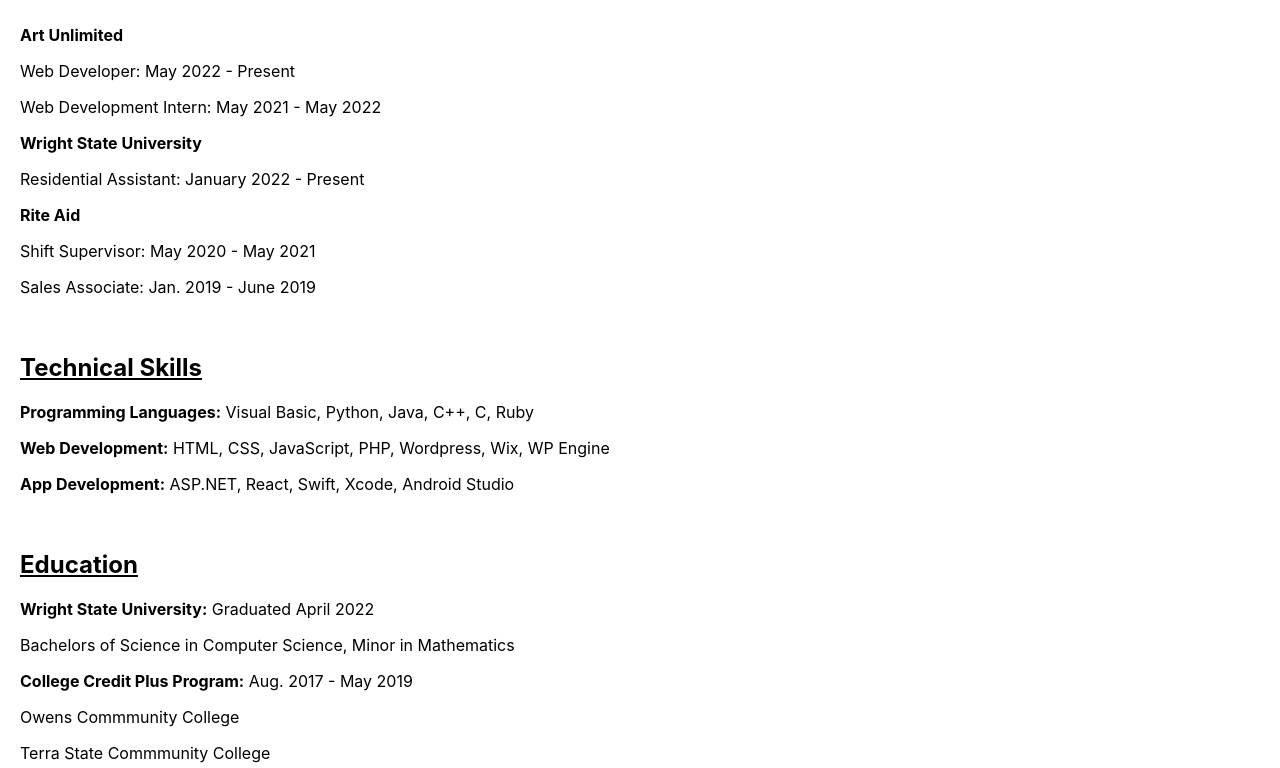
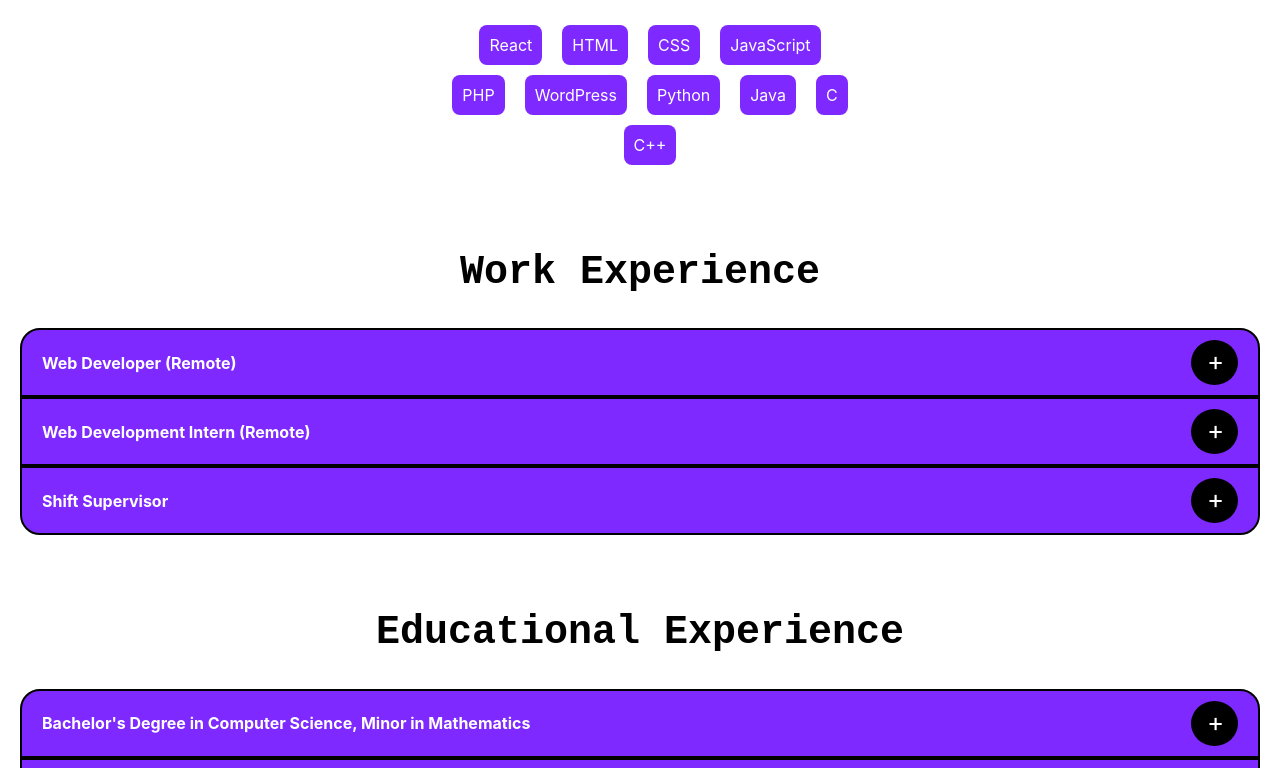
Before and after one commit to ronnigschwind/ronnigschwind.github.io, a React (Create React App) app: page / in a window 1280 px wide. Shown: the part 1060-1828 px from the top of the page. Built offline with nearby package versions, Linux system fonts and the light colour scheme.

Commit message:
Updates to Accordion component and Homepage

```diff
--- a/src/components/Accordion.js
+++ b/src/components/Accordion.js
@@ -1,9 +1,29 @@
-// import React from 'react'
+import './accordion.css'
 
-function Accordion(props) {
+function toggleAccordionItem(id) {
+    if (document.getElementById(id).style.display === 'none') {
+        document.getElementById(id).style.display = 'block'
+        document.getElementById(id + 'Btn').style.transform = 'rotate(45deg)'
+    } else {
+        document.getElementById(id).style.display = 'none'
+        document.getElementById(id + 'Btn').style.transform = 'none'
+    }
+}
+
+const Accordion = (props) => {
     return (
-        <div className='Accordion'>
-            <p>{props.titleAndDescription.description}</p>
+        <div className='Accordion' style={{padding: '0 20px'}}>
+            {props.accordionList.map((accordionItem, index) => (
+                <div className='accordionItem' key={index}>
+                    <div className='accordionToggleDiv' style={{display: 'flex', justifyContent: 'space-between', alignItems: 'center'}}>
+                        <p className='accordionTitle'><strong>{accordionItem.title}</strong></p>
+                        <p id={accordionItem.id + 'Btn'} className='accordionBtn' onClick={() =>  toggleAccordionItem(accordionItem.id)}>+</p>
+                    </div>
+                    <div id={accordionItem.id} className='accordionContent' style={{display: 'none'}}>
+                        <div>{accordionItem.description}</div>
+                    </div>
+                </div>
+            ))}
         </div>
     )
 }
--- /dev/null
+++ b/src/components/accordion.css
@@ -0,0 +1,30 @@
+.accordionItem {
+    background-color: #7e29ff;
+    color: white;
+    padding: 10px 20px;
+    border: 2px solid black;
+    display: block;
+}
+
+.accordionItem:first-child {
+    border-radius: 20px 20px 0 0;
+}
+
+.accordionItem:last-child {
+    border-radius: 0 0 20px 20px;
+}
+
+.accordionTitle {
+    margin: 0;
+}
+
+.accordionBtn {
+    margin: 0 0 0 10px;
+    background-color: black;
+    border-radius: 100%;
+    width: 25px;
+    height: 32px;
+    padding: 5px 6px 8px 16px;
+    font-size: 26px;
+    transition: transform 0.5s;
+}
--- a/src/pages/Home.js
+++ b/src/pages/Home.js
@@ -11,15 +11,82 @@
 
 const workExperience = [
   {
-    title: 'Web Developer',
-    description: {
-      bulletOne: 'Develop responsive websites using HTML, CSS, JavaScript, Wordpress, and React.',
-      bulletTwo: 'Continuously innovating web development processes to increase efficiency.',
-      bulletThree: 'Spearheading the development of a team lead role for the web developers.',
-      bulletFour: 'Enhanced and refined over 50 client websites.',
-      bulletFive: 'Built 9 websites as the lead developer from scratch for clients including two full stack websites using React.',
-      bulletSix: 'Created template websites that are marketed by the sales team to prospective clients.'
-    }
+    title: 'Web Developer (Remote)',
+    description:
+      <div>
+        <p style={{margin: 0}}>Art Unlimited | Angora, Minnesota | May 2022 - Present</p>
+        <ul style={{paddingLeft: 15, margin: '10px 0 5px'}}>
+          <li>Develop responsive websites using HTML, CSS, JavaScript, Wordpress, and React.</li>
+          <li>Continuously innovating web development processes to increase efficiency.</li>
+          <li>Spearheading the development of a team lead role for the web developers.</li>
+          <li>Enhanced and refined over 50 client websites.</li>
+          <li>Built 9 websites as the lead developer from scratch for clients including two full stack websites using React.</li>
+          <li>Created template websites that are marketed by the sales team to prospective clients.</li>
+        </ul>
+      </div>,
+    id: 'webDev'
+  },
+  {
+    title: 'Web Development Intern (Remote)',
+    description:
+      <div>
+        <p style={{margin: 0}}>Art Unlimited | Angora, Minnesota | May 2021 - May 2022</p>
+        <ul style={{paddingLeft: 15, margin: '10px 0 5px'}}>
+          <li>Learned the fundamentals of web development through online courses, company training, and working on 25+ client websites. </li>
+          <li>Learned how to perform QA (quality assurance) testing on websites before launching them using BrowserStack.</li>
+          <li>Added functionality to an internal web application using Visual Basic, SQL Server, and ASP.NET.</li>
+        </ul>
+      </div>,
+    id: 'webDevIntern'
+  },
+  {
+    title: 'Shift Supervisor',
+    description:
+      <div>
+        <p style={{margin: 0}}> Rite Aid | Oak Harbor, Ohio | May 2020 - May 2021</p>
+        <ul style={{paddingLeft: 15, margin: '10px 0 5px'}}>
+          <li>Completed tasks ahead of schedule by delegating work to other employees and increasing efficiency of how tasks were approached.</li>
+          <li>Trained new employees.</li>
+        </ul>
+      </div>,
+    id: 'shiftSupervisor'
+  }
+]
+
+const eduExperience = [
+  {
+    title: "Bachelor's Degree in Computer Science, Minor in Mathematics",
+    description:
+      <div>
+        <p style={{margin: 0}}>Wright State University | Dayton, Ohio | Graduated April 2022</p>
+        <ul style={{paddingLeft: 15, margin: '10px 0 5px'}}>
+          <li>In progress...</li>
+        </ul>
+      </div>,
+    id: 'WSU'
+  },
+  {
+    title: 'College Credit Plus Program',
+    description:
+      <div>
+        <p style={{margin: 0}}>Owens Community College, Terra State Community College | Aug. 2017 - May 2019</p>
+        <ul style={{paddingLeft: 15, margin: '10px 0 5px'}}>
+          <li>In progress...</li>
+        </ul>
+      </div>,
+    id: 'CCP'
+  },
+  {
+    title: 'High School Honors Diploma',
+    description:
+      <div>
+        <p style={{margin: 0}}> Oak Harbor High School | Oak Harbor, Ohio | Graduated 2019</p>
+        <ul style={{paddingLeft: 15, margin: '10px 0 5px'}}>
+          <li>In progress...</li>
+          <li>Valedictorian</li>
+        </ul>
+      </div>,
+    id: 'OHHS'
   }
 ]
 
@@ -36,47 +103,38 @@
         </div>
 
         <div style={{textAlign: 'center', padding: '0 20px', maxWidth: 1200, margin: 'auto'}}>
-          <h2 style={{fontSize: '40px', marginTop: '75px', fontFamily: 'monospace'}}>Work Experience</h2>
-          {/* <div style={{maxWidth: '100px', height: '8px', margin: 'auto', backgroundColor: '#29b0ff', borderRadius: '5px'}}></div> */}
-          {/* <p style={{margin: '35px auto', maxWidth: 650, fontSize: 20}}>Firstly, thanks for checking out my website! On this page you will find more information on my professional and educational experiences.</p> */}
+          <h2 style={{fontSize: '40px', marginTop: '75px', fontFamily: 'monospace'}}>Technical Skills</h2>
         </div>
 
-        <Accordion titleAndDescription={workExperience}/>
+        <div className='techSkills' style={{padding: '0 20px', textAlign: 'center', display: 'flex', flexWrap: 'wrap', justifyContent: 'center', maxWidth: 430, margin: 'auto'}}>
+          <p>React</p>
+          <p>HTML</p>
+          <p>CSS</p>
+          <p>JavaScript</p>
+          <p>PHP</p>
+          <p>WordPress</p>
+          <p>Python</p>
+          <p>Java</p>
+          <p>C</p>
+          <p>C++</p>
+        </div>
 
-        <div className="workExp" style={{ paddingLeft: "20px" }}>
-          <p style={{ fontWeight: "bold" }}>Art Unlimited</p>
-          <p>Web Developer: May 2022 - Present</p>
-          <p>Web Development Intern: May 2021 - May 2022</p>
+        <div style={{textAlign: 'center', padding: '0 20px', maxWidth: 1200, margin: 'auto'}}>
+          <h2 style={{fontSize: '40px', marginTop: '75px', fontFamily: 'monospace'}}>Work Experience</h2>
+        </div>
 
-          <p style={{ fontWeight: "bold" }}>Wright State University</p>
-          <p>Residential Assistant: January 2022 - Present</p>
+        <Accordion accordionList={workExperience}/>
 
-          <p style={{ fontWeight: "bold" }}>Rite Aid</p>
-          <p>Shift Supervisor: May 2020 - May 2021</p>
-          <p>Sales Associate: Jan. 2019 - June 2019</p>
-          <br/>
+        <div style={{textAlign: 'center', padding: '0 20px', maxWidth: 1200, margin: 'auto'}}>
+          <h2 style={{fontSize: '40px', marginTop: '75px', fontFamily: 'monospace'}}>Educational Experience</h2>
         </div>
-        <div className="techSkills" style={{ paddingLeft: "20px" }}>
-          <h2 style={{ textDecoration: "underline" }}>Technical Skills</h2>
-          <p><span style={{ display: "inline", fontWeight: "bold" }}>Programming Languages:</span> Visual Basic, Python, Java, C++, C, Ruby</p>
-          <p><span style={{ display: "inline", fontWeight: "bold" }}>Web Development:</span> HTML, CSS, JavaScript, PHP, Wordpress, Wix, WP Engine</p>
-          <p><span style={{ display: "inline", fontWeight: "bold" }}>App Development:</span> ASP.NET, React, Swift, Xcode, Android Studio</p>
-          <br/>
+
+        <Accordion accordionList={eduExperience}/>
+
+        <div style={{textAlign: 'center', margin: '80px 0'}}>
+          <Link to='/about' className='glowOnHover' style={{color: 'white', backgroundColor: 'black', padding: '10px', borderRadius: '8px'}}>See My Projects</Link>
+          <Link to='/about' className='glowOnHover' style={{marginLeft: '20px', color: 'white', backgroundColor: 'black', padding: '10px', borderRadius: '8px'}}>More About Me</Link>
         </div>
-        <div className="edu" style={{ paddingLeft: "20px" }}>
-          <h2 style={{ textDecoration: "underline" }}>Education</h2>
-          <p><span style={{ display: "inline", fontWeight: "bold" }}>Wright State University:</span> Graduated April 2022</p>
-          <p>Bachelors of Science in Computer Science, Minor in Mathematics</p>
-
-          <p><span style={{ display: "inline", fontWeight: "bold" }}>College Credit Plus Program:</span> Aug. 2017 - May 2019</p>
-          <p>Owens Commmunity College</p>
-          <p>Terra State Commmunity College</p>
-
-          <p><span style={{ display: "inline", fontWeight: "bold" }}>Oak Harbor High School:</span> Graduated 2019</p>
-          <p>High School Diploma, Valedictorian</p>
-          <br/><br/>
-        </div>
-        <Link to="/about" className='glowOnHover' style={{ marginLeft: "20px", color: "white", background: "black", padding: "10px", borderRadius: "8px"}}>More About Me</Link>
       </div>
     );
   }
--- a/src/styles/Home.css
+++ b/src/styles/Home.css
@@ -0,0 +1,7 @@
+.techSkills p {
+    margin: 0 0 10px 20px;
+    color: white;
+    background-color: #7e29ff;
+    padding: 10px;
+    border-radius: 8px;
+}
```
